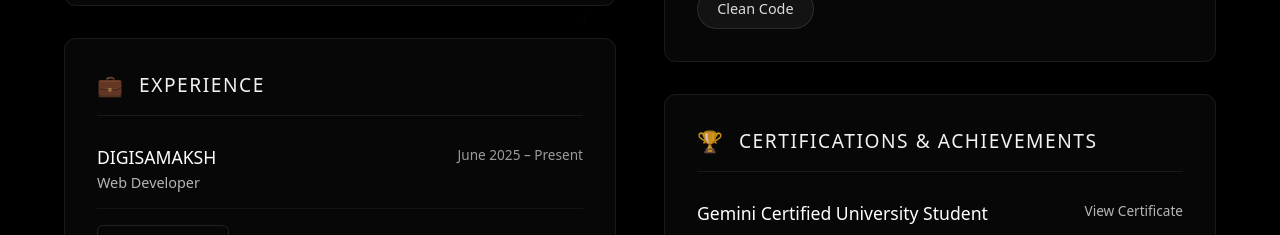
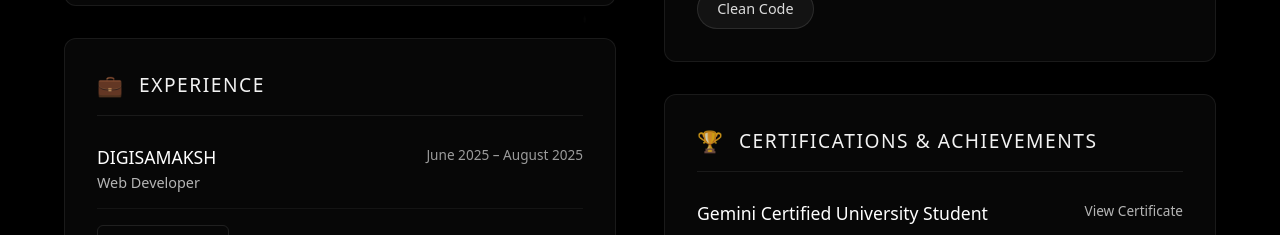
Before and after one commit to krushayu/Portfolio, a React (Create React App) app: page /about in a window 1280 px wide. Shown: the part 1037-1272 px from the top of the page. Built offline with nearby package versions, Linux system fonts and the light colour scheme; a web font is replaced by a local one.

Commit message:
Update about.jsx

```diff
--- a/src/About/about.jsx
+++ b/src/About/about.jsx
@@ -218,7 +218,7 @@ const About = () => {
                         <h4 className="company">DIGISAMAKSH</h4>
                         <span className="role">Web Developer</span>
                       </div>
-                      <span className="duration">June 2025 – Present</span>
+                      <span className="duration">June 2025 – August 2025</span>
                     </div>
                     {/* <ul className="experience-points">
                       <li>Working on real-world web applications</li>
```
